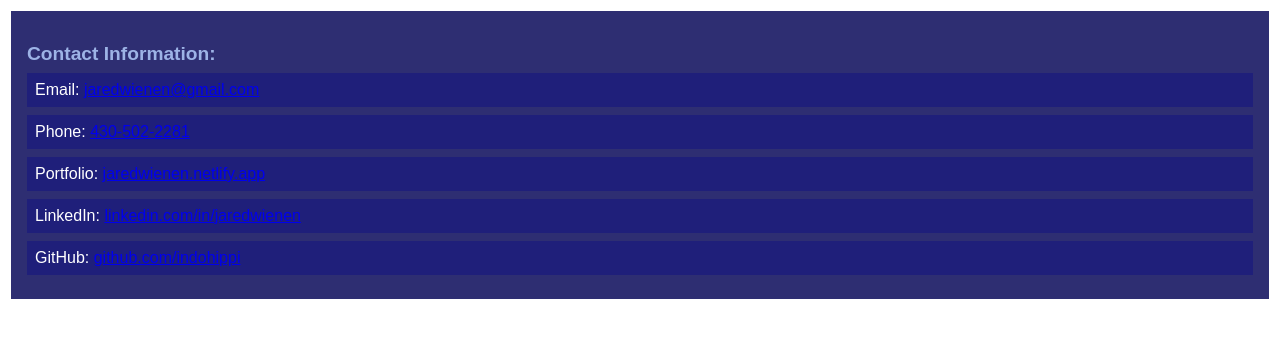
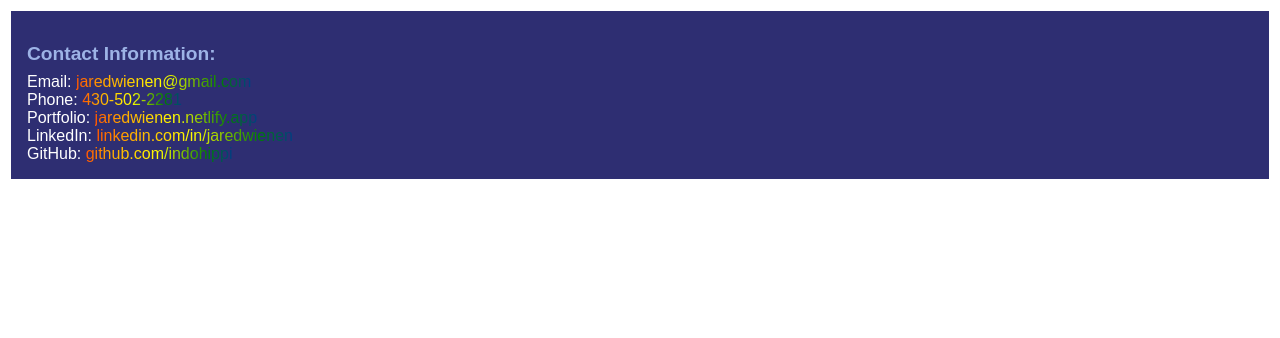
Before and after one commit to indohippi/my-resume, a Next.js app: page /ContactInfo in a window 1280 px wide. Shown: the top 338 px of the page. Built offline with nearby package versions, Linux system fonts and the light colour scheme.

Commit message:
header updates

```diff
--- a/components/Header.js
+++ b/components/Header.js
@@ -1,13 +1,11 @@
-// components/Header.js
 import React from 'react';
 import styles from '/styles/Header.module.css'; // Path to your CSS module
 
 const Header = ({ onClose }) => {
   return (
-    <div className={styles.header}>
+    <header className={styles.header}>
       <h1 className={styles.headerTitle}>JARED WIENEN - Web Developer</h1>
-      <button onClick={onClose} className={styles.headerClose}>Close</button>
-    </div>
+    </header>
   );
 };
 
--- a/styles/ContactInfo.module.css
+++ b/styles/ContactInfo.module.css
@@ -20,8 +20,36 @@
     padding: 0;
   }
 
-  .contactInfoItem {
-    background-color: #1f1f7a;
-    margin-bottom: 0.5rem;
-    padding: 0.5rem;
-  }
+/* styles/ContactInfo.module.css */
+/* ... existing styles ... */
+
+.contactInfoItem a {
+    background-image: linear-gradient(
+        90deg,
+        red,
+        orange,
+        yellow,
+        green,
+        blue,
+        indigo,
+        violet
+    );
+    background-size: 200% auto;
+    background-clip: text;
+    -webkit-background-clip: text;
+    color: transparent;
+    display: inline; /* Aligns text inline with wrapping elements */
+    white-space: nowrap; /* Prevents the text from wrapping */
+    overflow: hidden; /* Keeps the text within the bounds of the width */
+    animation: moveGradient 3s linear infinite;
+    text-decoration: none; /* Removes underline from links */
+}
+
+@keyframes moveGradient {
+    0% { background-position: 100% 50%; }
+    100% { background-position: 0% 50%; }
+}
+
+.contactInfoItem a:hover {
+    animation: moveGradient 1s linear infinite;
+}
--- a/styles/Header.module.css
+++ b/styles/Header.module.css
@@ -1,7 +1,7 @@
 /* styles/Header.module.css */
 
 .header {
-    background: #a50000; /* Red background */
+    background: #bb0773; /* Red background */
     color: white;
     padding: 8px 16px;
     font-size: 18px;
```
